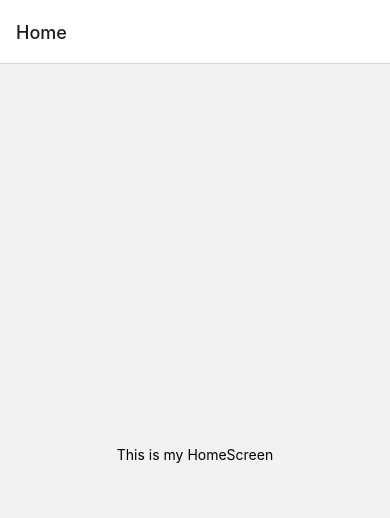
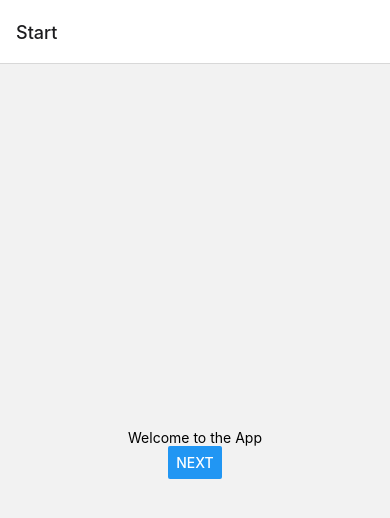
Before and after one commit to DavisZee/AlarmApp, a React Native app in the folder MyAlarmApp/: screen /Start in a window 390 px wide. Shown: the top 518 px of the page. Built offline with nearby package versions, Linux system fonts and the light colour scheme.

Commit message:
hybrid stack to tab navigation and new screens

```diff
--- a/MyAlarmApp/App.tsx
+++ b/MyAlarmApp/App.tsx
@@ -1,6 +1,7 @@
 import { NavigationContainer } from '@react-navigation/native';
 import { createNativeStackNavigator } from '@react-navigation/native-stack';
-import HomeScreen from './screens/HomeScreen';
+import StartScreen from './screens/StartScreen';
+import TabNavigator from './screens/TabNavigator';
 //import SecondTestScreen from './screens/SecondTestScreen';
 
 const Stack = createNativeStackNavigator();
@@ -8,8 +9,9 @@ const Stack = createNativeStackNavigator();
 export default function App() {
   return (
     <NavigationContainer>
-      <Stack.Navigator initialRouteName="Home">
-        <Stack.Screen name="Home" component={HomeScreen} />
+      <Stack.Navigator initialRouteName="Start">
+        <Stack.Screen name="Start" component={StartScreen} />
+        <Stack.Screen name="Tabs" component={TabNavigator} />
       </Stack.Navigator>
     </NavigationContainer>
   );
--- a/MyAlarmApp/package.json
+++ b/MyAlarmApp/package.json
@@ -9,6 +9,7 @@
     "web": "expo start --web"
   },
   "dependencies": {
+    "@react-navigation/bottom-tabs": "^6.6.1",
     "@react-navigation/native": "^6.1.18",
     "@react-navigation/native-stack": "^6.11.0",
     "expo": "~51.0.28",
--- /dev/null
+++ b/MyAlarmApp/screens/StartScreen.tsx
@@ -0,0 +1,25 @@
+import { Button, StyleSheet, Text, View } from 'react-native';
+import React from 'react';
+
+const StartScreen = ({ navigation }) => {
+  return (
+    <View style={styles.container}>
+      <Text>Welcome to the App</Text>
+      {/* Button to navigate to TabNavigator */}
+      <Button
+        title="Next"
+        onPress={() => navigation.navigate('Tabs')} // Navigate to TabNavigator
+      />
+    </View>
+  );
+};
+
+const styles = StyleSheet.create({
+  container: {
+    flex: 1,
+    alignItems: 'center',
+    justifyContent: 'center',
+  },
+});
+
+export default StartScreen;
--- /dev/null
+++ b/MyAlarmApp/screens/TabNavigator.tsx
@@ -0,0 +1,16 @@
+// TabNavigator.tsx
+import React from 'react';
+import { createBottomTabNavigator } from '@react-navigation/bottom-tabs';
+import HomeScreen from './tab_screens/HomeScreen';
+import SettingsScreen from './tab_screens/SettingsScreen'
+
+const Tab = createBottomTabNavigator();
+
+export default function TabNavigator() {
+  return (
+    <Tab.Navigator initialRouteName="Home">
+      <Tab.Screen name="Home" component={HomeScreen} />
+      <Tab.Screen name="Settings" component={SettingsScreen} />
+    </Tab.Navigator>
+  );
+}
--- /dev/null
+++ b/MyAlarmApp/screens/tab_screens/SettingsScreen.tsx
@@ -0,0 +1,20 @@
+import { Button, StyleSheet, Text, View } from 'react-native';
+import React from 'react';
+
+const SettingsScreen = ({ navigation }) => {
+  return (
+    <View style={styles.container}>
+      <Text>This is my Settings Screen</Text>
+    </View>
+  );
+};
+
+const styles = StyleSheet.create({
+  container: {
+    flex: 1,
+    alignItems: 'center',
+    justifyContent: 'center',
+  },
+});
+
+export default SettingsScreen;
```
Also changed, not shown: MyAlarmApp/screens/tab_screens/HomeScreen.tsx (renamed from MyAlarmApp/screens/HomeScreen.tsx), 1 other file (tests, documents, lock files or other folders).
